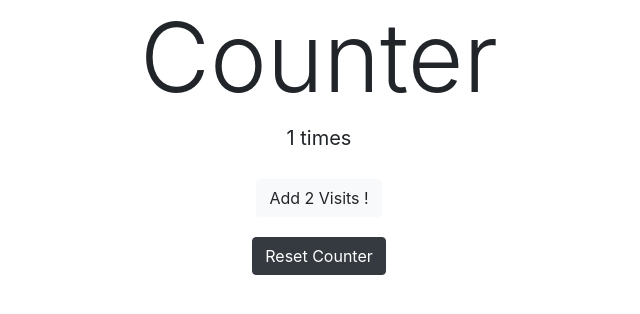
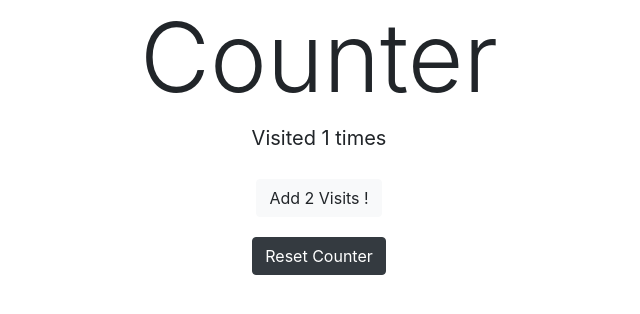
Before and after one commit to Python-November-2018/harshul-laiwala-Py1, a Flask app: page / in a window 1280 px wide. Shown: the top 314 px of the page, without its empty margins (321-961 px from the left). Run offline with Flask 2, Linux system fonts and the light colour scheme; some libraries are stand-ins or nearby versions.

Commit message:
counter updates

```diff
--- a/02-flask/02-flask/07-counter/server.py
+++ b/02-flask/02-flask/07-counter/server.py
@@ -10,7 +10,7 @@ def index():
     else:
         session['counter'] = 1
     print('*' * 10 + str(session['counter']) + '*' * 10)
-    return render_template('index.html', count = session['counter'])
+    return render_template('index.html')
 
 @app.route('/counter', methods=["POST"])
 def counter():
--- a/02-flask/02-flask/07-counter/templates/index.html
+++ b/02-flask/02-flask/07-counter/templates/index.html
@@ -22,7 +22,7 @@
     <div class="container">
         <h1 class="display-1">Counter</h1>
         <p class="lead"><strong>
-            {{ count}} times
+           Visited {{ session['counter'] }} times
         </strong></p>
         <form action="/counter" method="POST">
             <button type="button" class="btn btn-light">Add 2 Visits !</button>
```
